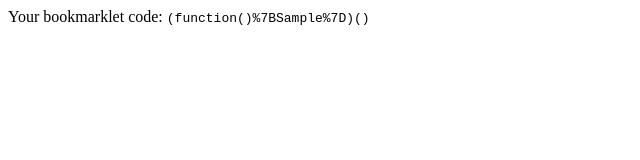
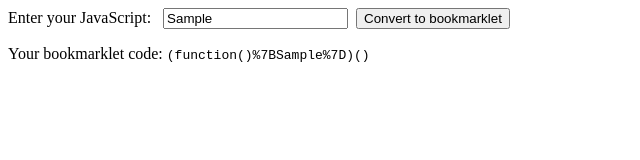
Before and after one commit to CasualSideo/bookmarklet-makr, a plain HTML site: page index.html in a window 1280 px wide. Both pictures are taken after typing "Sample" into the empty fields and a click on the button "Convert to bookmarklet". Shown: the whole page, without its empty margins (0-640 px from the left). Drawn offline with Linux system fonts and the light colour scheme.

Commit message:
Don't use ducument.write

```diff
--- a/index.html
+++ b/index.html
@@ -7,7 +7,7 @@
     <title>Bookmarklet makers</title>
   </head>
   <body>
-    <form>
+    <form id="parent">
     <label for="bookmarklet">Enter your JavaScript:</label>
         <input type="text" id="bookmarklet" name="bookmarklet" />
       <input type="button" value="Convert to bookmarklet" onclick="makeBookmarklet()" />
--- a/index.js
+++ b/index.js
@@ -1,7 +1,8 @@
 function makeBookmarklet() {
 const bookmarkletCode = document.getElementById("bookmarklet").value;
+ const subject = document.querySelector('#parent');
 bookmarklet = `(function(){${bookmarkletCode}})()`;
 const final = encodeURI(bookmarklet);
 console.log(final);
-document.write("<p>Your bookmarklet code: <code>" + final + "</code></p>");
+subject.insertAdjacentHTML("afterend", "<p>Your bookmarklet code: <code>" + final + "</code></p>");
 }
```
